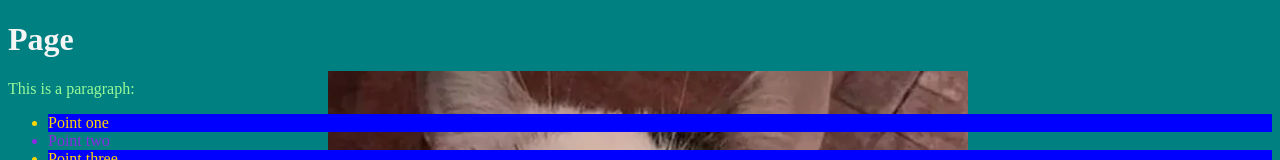
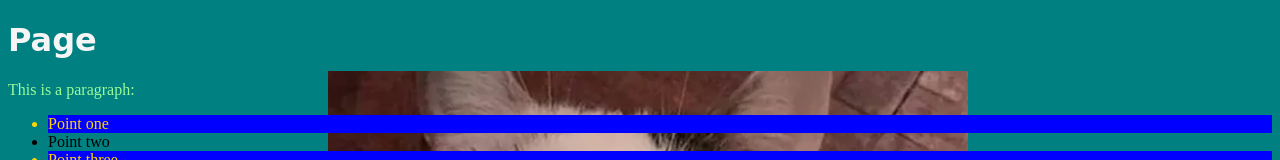
Before and after one commit to henry-gnw/website-test, a plain HTML site: page index.html in a window 1280 px wide. Shown: the top 160 px of the page. Drawn offline with Linux system fonts and the light colour scheme.

Commit message:
Update style.css

```diff
--- a/style.css
+++ b/style.css
@@ -3,6 +3,11 @@ html {
 }
 h1 {
   color: whitesmoke;
+  font-family: "Caveat", cursive;
+  font-optical-sizing: auto;
+  font-weight: <weight>;
+  font-style: normal;
+}
 }
 .first-paragraph,
 #category {
```
